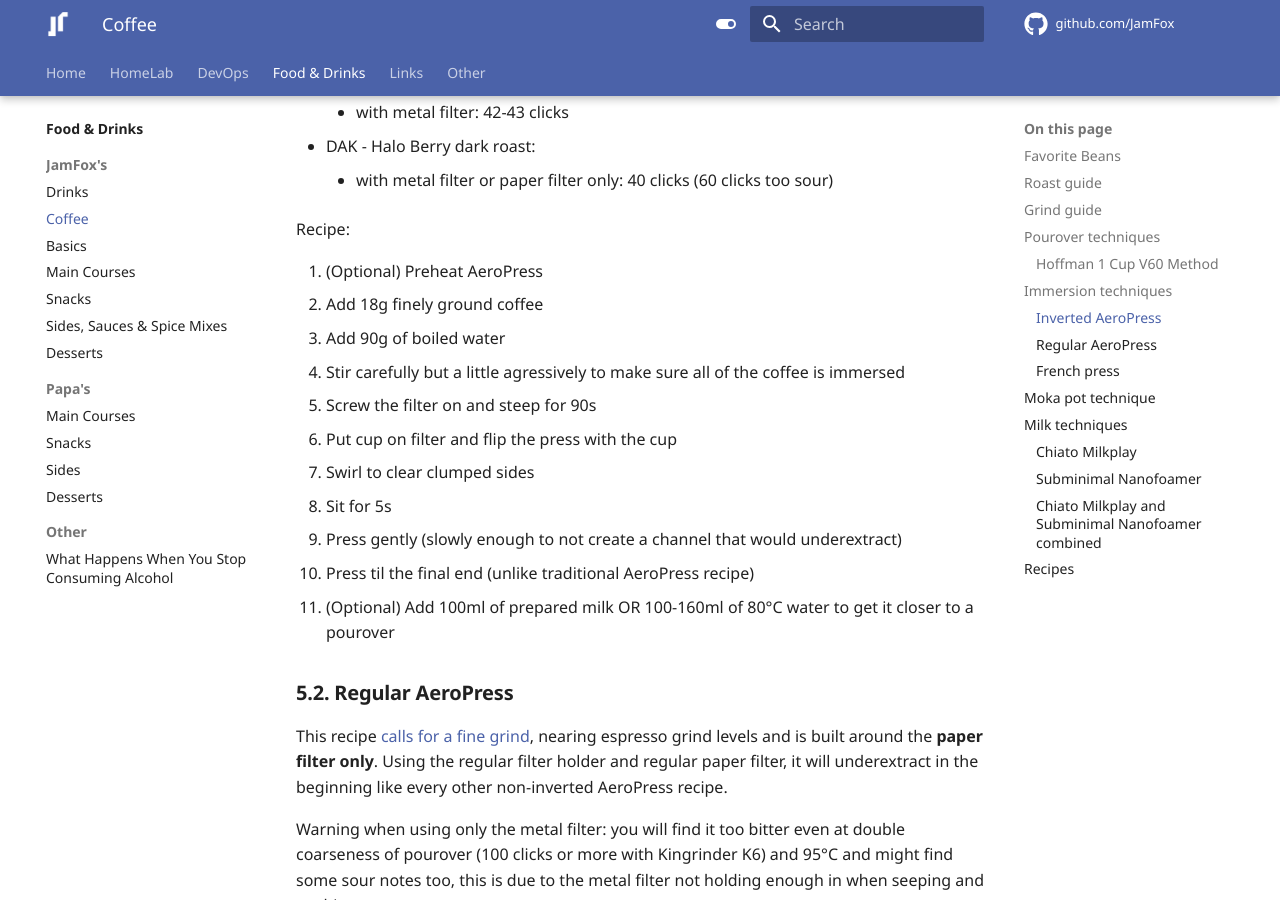
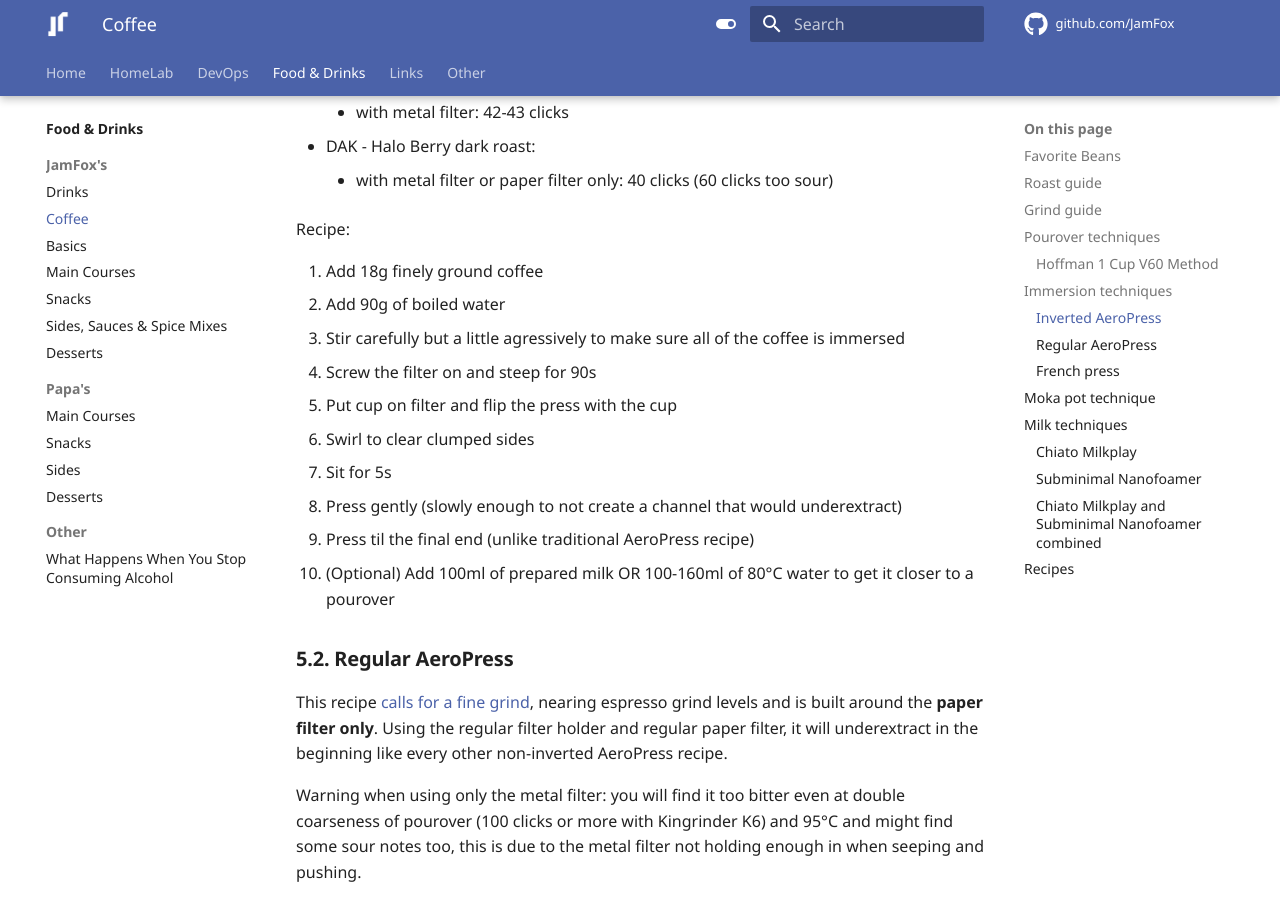
Before and after one commit to JamFox/docs.jamfox.dev, an MkDocs documentation site: the page built from docs/content/food/coffee.md, in a window 1280 px wide and 900 px high, scrolled down 3542 px. Built offline with MkDocs 1.6.1 and Material for MkDocs 9.7.7, drawn with Linux system fonts in a browser that asks for light colours; plug-ins that fetch from the network failed and are left out; comment, search, counter and statistics services are not loaded.

Commit message:
remove rinse step

```diff
--- a/docs/content/food/coffee.md
+++ b/docs/content/food/coffee.md
@@ -106,17 +106,16 @@ Examples with Kingrinder K6:
 
 Recipe:
 
-1. (Optional) Preheat AeroPress
-2. Add 18g finely ground coffee
-3. Add 90g of boiled water
-4. Stir carefully but a little agressively to make sure all of the coffee is immersed
-5. Screw the filter on and steep for 90s
-6. Put cup on filter and flip the press with the cup
-7. Swirl to clear clumped sides
-8. Sit for 5s
-9. Press gently (slowly enough to not create a channel that would underextract)
-10. Press til the final end (unlike traditional AeroPress recipe)
-11. (Optional) Add 100ml of prepared milk OR 100-160ml of 80°C water to get it closer to a pourover
+1. Add 18g finely ground coffee
+2. Add 90g of boiled water
+3. Stir carefully but a little agressively to make sure all of the coffee is immersed
+4. Screw the filter on and steep for 90s
+5. Put cup on filter and flip the press with the cup
+6. Swirl to clear clumped sides
+7. Sit for 5s
+8. Press gently (slowly enough to not create a channel that would underextract)
+9.  Press til the final end (unlike traditional AeroPress recipe)
+10. (Optional) Add 100ml of prepared milk OR 100-160ml of 80°C water to get it closer to a pourover
 
 ### Regular AeroPress
 
```
